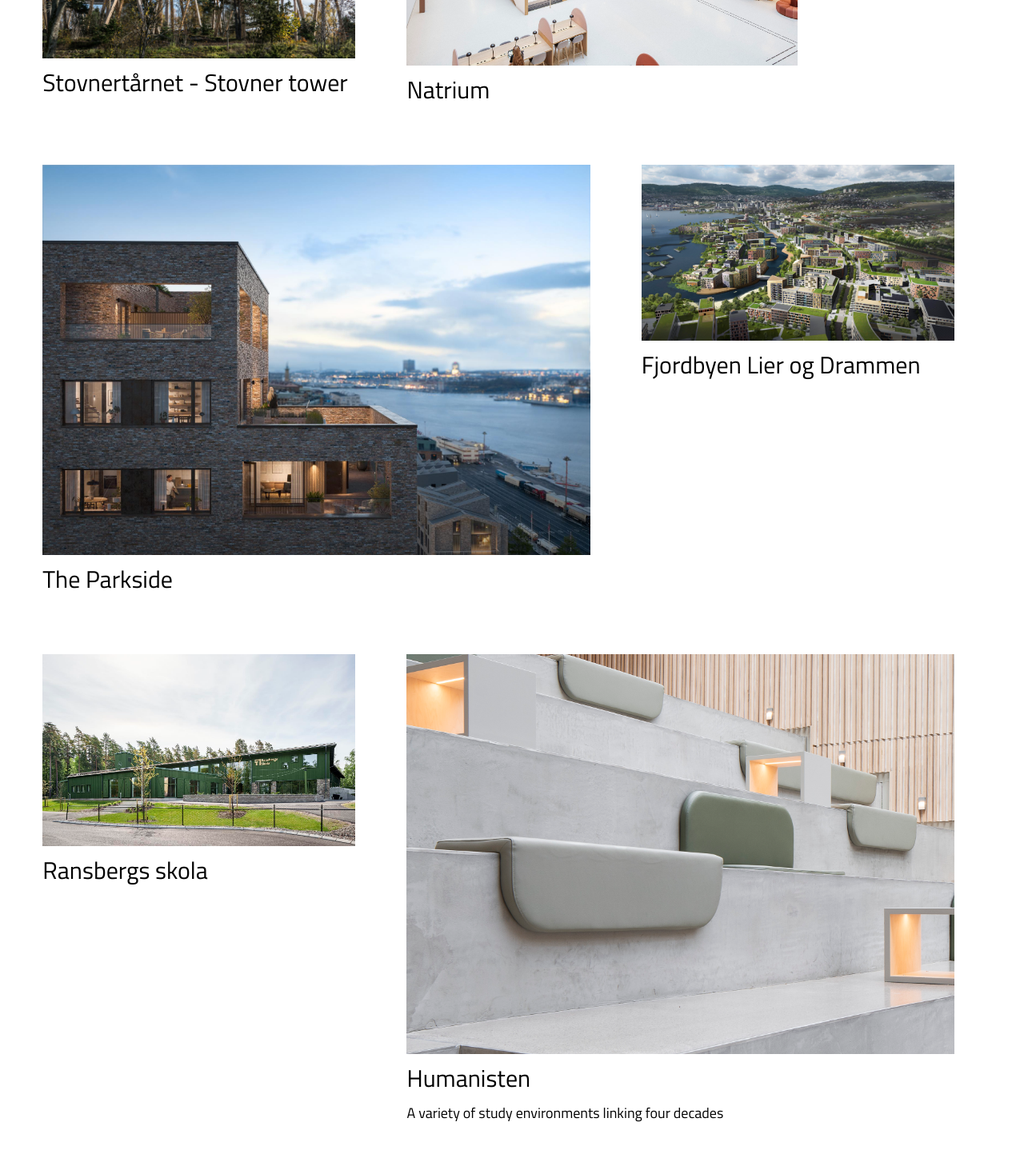
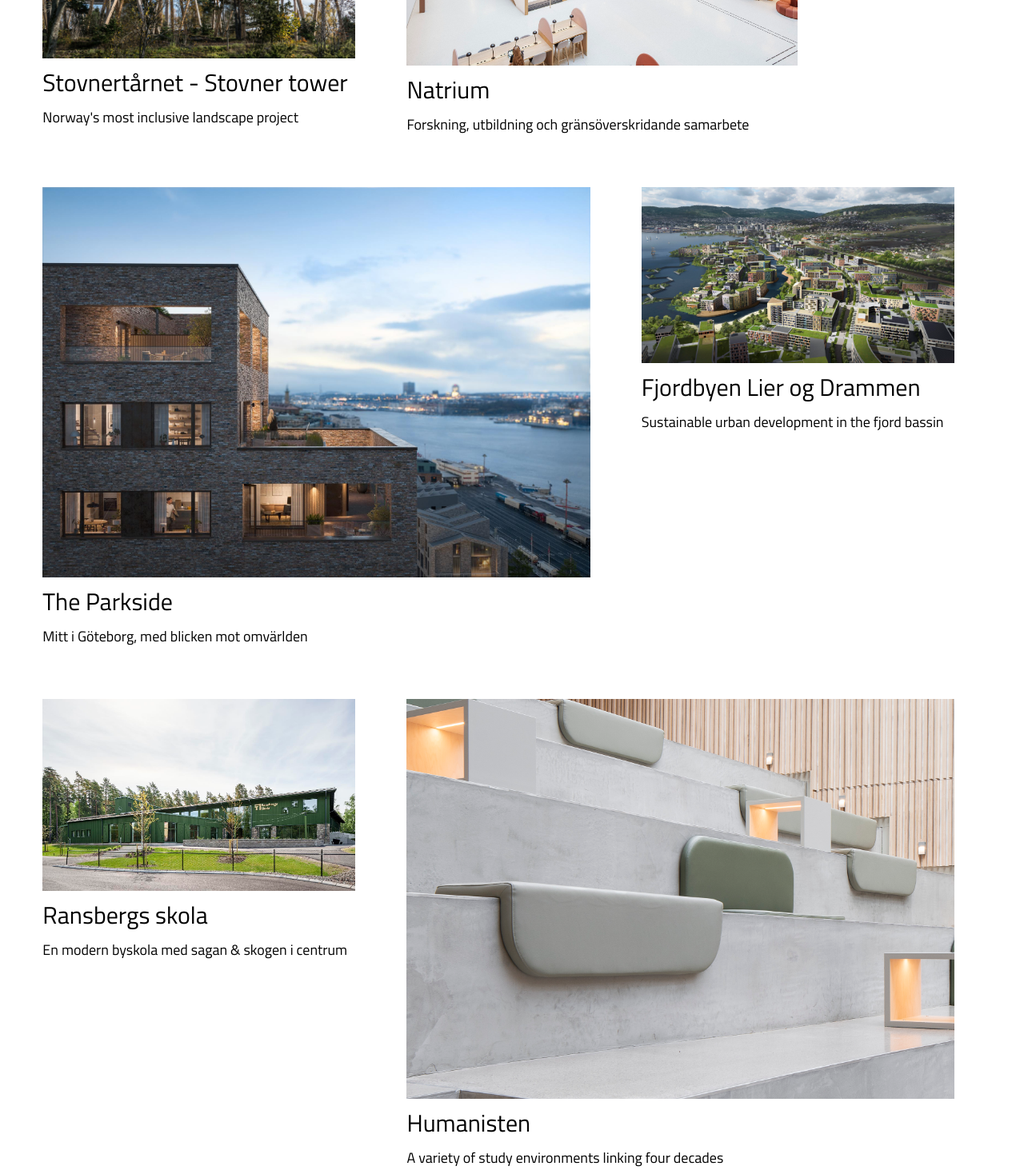
Before and after one commit to farzanehFathi/Link, a React (Create React App) app: page /projects in a window 1280 px wide. Shown: the part 1680-3148 px from the top of the page at 80% size. Built offline with nearby package versions, Linux system fonts and the light colour scheme; data requests are answered from the project's data file.

Commit message:
FilterFuctions Added

```diff
--- a/data/db.json
+++ b/data/db.json
@@ -63,6 +63,7 @@
     {
       "id": 5,
       "title": "Stovnertårnet - Stovner tower",
+      "tagline": "Norway's most inclusive landscape project",
       "city": "Oslo",
       "country": "Norway",
       "client": "Oslo kommune, Bymiljøetaten",
@@ -77,6 +78,7 @@
     {
       "id": 6,
       "title": "Natrium",
+      "tagline": "Forskning, utbildning och gränsöverskridande samarbete",
       "city": "Göteborg",
       "country": "Sweden",
       "client": "Göteborgs universitet",
@@ -91,6 +93,7 @@
     {
       "id": 7,
       "title": "The Parkside",
+      "tagline": "Mitt i Göteborg, med blicken mot omvärlden",
       "city": "Göteborg",
       "country": "Sweden",
       "client": "Riksbyggen, Elof Hansson Fastigheter",
@@ -105,6 +108,7 @@
     {
       "id": 8,
       "title": "Fjordbyen Lier og Drammen",
+      "tagline": "Sustainable urban development in the fjord bassin",
       "city": "Lier & Drammen",
       "country": "Norway",
       "client": "Eidos Eiendomsutvikling AS",
@@ -119,6 +123,7 @@
     {
       "id": 9,
       "title": "Ransbergs skola",
+      "tagline": "En modern byskola med sagan & skogen i centrum",
       "city": "Tibro",
       "country": "Sweden",
       "client": "Ransbergs kommun",
@@ -148,6 +153,7 @@
     {
       "id": 11,
       "title": "Danish Center for Particle Therapy",
+      "tagline": "A story of precision",
       "city": "Aarhus",
       "country": "Denmark",
       "client": "Region Midtjylland",
--- a/package.json
+++ b/package.json
@@ -9,11 +9,13 @@
     "@testing-library/jest-dom": "^5.17.0",
     "@testing-library/react": "^13.4.0",
     "@testing-library/user-event": "^13.5.0",
+    "framer-motion": "^11.3.2",
     "hamburger-react": "^2.5.1",
     "react": "^18.3.1",
     "react-dom": "^18.3.1",
     "react-router-dom": "^6.23.1",
     "react-scripts": "5.0.1",
+    "serialize-query-params": "^2.0.2",
     "web-vitals": "^2.1.4"
   },
   "scripts": {
--- a/src/components/Admin/MultiChoiceData.js
+++ b/src/components/Admin/MultiChoiceData.js
@@ -21,7 +21,7 @@ const MultiChoiceData = ({ title, options, isOpen }) => {
       </div>
       <div
         className={`pb-4 px-4 text-lg bg-branding3 text-white absolute top-0 left-0 right-0 z-50 transition-opacity ease-in-out duration-100 ${
-          open ? "visible" : "hidden"
+          open ? "h-full" : "h-0"
         } `}
       >
         <div
--- a/src/components/Projects/FilterForm.js
+++ b/src/components/Projects/FilterForm.js
@@ -1,12 +1,31 @@
-import { useState } from "react";
+import { useEffect, useState, useRef } from "react";
+import { motion, AnimatePresence } from "framer-motion";
+import { useSearchParams } from "react-router-dom";
+
 // import { Link } from "react-router-dom";
 import { FontAwesomeIcon } from "@fortawesome/react-fontawesome";
 import { faChevronDown, faChevronUp } from "@fortawesome/free-solid-svg-icons";
 
-const FilterForm = ({ title, options, isOpen }) => {
+const FilterForm = ({ title, options, isOpen, setFilter }) => {
   const [open, setOpen] = useState(isOpen);
+  const [pageUrl, setPageUrl] = useSearchParams();
+
+  const formRef = useRef();
+
+  useEffect(() => {
+    const handleClickOutside = (e) => {
+      if (formRef.current && !formRef.current.contains(e.target)) {
+        setOpen(false);
+      }
+    };
+    document.addEventListener("mousedown", handleClickOutside);
+    return () => {
+      document.removeEventListener("mousedown", handleClickOutside);
+    };
+  }, []);
+
   return (
-    <div>
+    <div ref={formRef}>
       <div
         type="button"
         onClick={() => {
@@ -22,10 +41,15 @@ const FilterForm = ({ title, options, isOpen }) => {
           className="font-Inter  pt-2 text-sm group-hover:-translate-x-4 transform transition-transform duration-300"
         />
       </div>
-      <div
-        className={`pb-4  px-4 text-lg bg-branding2 absolute top-0 left-0 right-0 z-50 transition-opacity ease-in-out duration-100 ${
-          open ? "opacity-100" : "opacity-0"
-        } `}
+
+      <AnimatePresence initial={true}>
+        {open && (
+          <motion.div
+            className={`py-4  px-4 text-lg bg-branding2 absolute top-0 left-0 right-0 z-50 transition-opacity ease-in-out duration-100`}
+            key="modal"
+            initial={{ opacity: 0 }}
+            animate={{ opacity: 1 }}
+            exit={{ opacity: 0 }}
           >
             <div
               type="button"
@@ -41,11 +65,20 @@ const FilterForm = ({ title, options, isOpen }) => {
               />
             </div>
             {options.map((option) => (
-          <div className="hover-effect" key={option}>
+              <div
+                className="hover-effect"
+                key={option}
+                onClick={() => {
+                  setFilter(option);
+                  setOpen(false);
+                }}
+              >
                 {option}
               </div>
             ))}
-      </div>
+          </motion.div>
+        )}
+      </AnimatePresence>
     </div>
   );
 };
--- a/src/pages/Projects.js
+++ b/src/pages/Projects.js
@@ -1,13 +1,48 @@
+import { useState } from "react";
 import { Link, useLoaderData } from "react-router-dom";
 
 import FilterForm from "../components/Projects/FilterForm";
 import ImgContainer from "../components/ImgContainer";
+
+const imageWidths = [
+  "w-11/12 md:w-6/12",
+  "w-11/12 md:w-4/12",
+  "w-11/12 md:w-3/12",
+  "w-11/12 md:w-6/12",
+  "w-11/12 md:w-4/12",
+  "w-11/12 md:w-5/12",
+  "w-11/12 md:w-7/12",
+  "w-11/12 md:w-4/12",
+  "w-11/12 md:w-4/12",
+  "w-11/12 md:w-7/12",
+  "w-11/12 md:w-4/12",
+  "w-11/12 md:w-4/12",
+];
 
 const Projects = () => {
   const titleMY = "my-1 md:my-3";
   const imgMaxHeight = "500px";
 
   const projects = useLoaderData();
+
+  const [serviceFilter, setServiceFilter] = useState("All");
+  const [sectorFilter, setSectorFilter] = useState("All");
+  const [searchQuery, setSearchQuery] = useState("");
+
+  const filteredProjects = projects.filter((project) => {
+    const matchesService =
+      serviceFilter === "All"
+        ? project
+        : project.services.includes(serviceFilter);
+    const matchesSector =
+      sectorFilter === "All" ? project : project.sectors.includes(sectorFilter);
+
+    const matchesSearch = project.title
+      .toLowerCase()
+      .includes(searchQuery.toLowerCase());
+
+    return matchesService && matchesSector && matchesSearch;
+  });
 
   return (
     <div className="w-11/12 max-w-1800px mx-auto text-2xl">
@@ -25,7 +60,7 @@ const Projects = () => {
          "
         >
           <FilterForm
-            title="Services"
+            title={serviceFilter !== "All" ? serviceFilter : "Services"}
             isOpen={false}
             options={[
               "All",
@@ -35,11 +70,12 @@ const Projects = () => {
               "Sustainability",
               "Transformation",
             ]}
+            setFilter={setServiceFilter}
           />
         </div>
         <div className="group w-5/12 lg:w-4/12 relative border-b border-gray-500">
           <FilterForm
-            title="Sectors"
+            title={sectorFilter !== "All" ? sectorFilter : "Sectors"}
             isOpen={false}
             options={[
               "All",
@@ -51,12 +87,15 @@ const Projects = () => {
               "Residential",
               "Urban Development",
             ]}
+            setFilter={setSectorFilter}
           />
         </div>
         <div className="w-full lg:w-4/12 flex justify-between border-b border-gray-500">
           <input
             type="search"
             placeholder="Search by project title"
+            value={searchQuery}
+            onChange={(e) => setSearchQuery(e.target.value)}
             className="block h-full grow text-black placeholder-black focus:outline-none "
           />
           <i class="fa-solid fa-magnifying-glass text-lg pt-1"></i>
@@ -65,135 +104,19 @@ const Projects = () => {
 
       <div className="flex flex-wrap text-2xl lg:text-3xl">
         <div className="w-full flex flex-wrap justify-start gap-16 align-top pb-0 md:pb-20">
-          <ImgContainer
-            width={"w-11/12 md:w-6/12"}
-            url={"#"}
-            img={projects[0].image}
-            imgMaxHeight={imgMaxHeight}
-            alt={projects[0].title}
-            title={projects[0].title}
-            titleMY={titleMY}
-            tagline={projects[0].tagline}
-          />
-
-          <ImgContainer
-            width={"w-11/12 md:w-4/12"}
-            url={"#"}
-            img={projects[1].image}
-            imgMaxHeight={imgMaxHeight}
-            alt={projects[1].title}
-            title={projects[1].title}
-            titleMY={titleMY}
-            tagline={projects[1].tagline}
-          />
-
-          <ImgContainer
-            width={"w-11/12 md:w-3/12"}
-            url={"#"}
-            img={projects[2].image}
-            imgMaxHeight={imgMaxHeight}
-            alt={projects[2].title}
-            title={projects[2].title}
-            titleMY={titleMY}
-            tagline={projects[2].tagline}
-          />
-          <ImgContainer
-            width={"w-11/12 md:w-6/12"}
-            url={"#"}
-            img={projects[3].image}
-            imgMaxHeight={imgMaxHeight}
-            alt={projects[3].title}
-            title={projects[3].title}
-            titleMY={titleMY}
-            tagline={projects[3].tagline}
-          />
-
-          <ImgContainer
-            width={"w-11/12 md:w-4/12"}
-            url={"#"}
-            img={projects[4].image}
-            imgMaxHeight={imgMaxHeight}
-            alt={projects[4].title}
-            title={projects[4].title}
-            titleMY={titleMY}
-            tagline={projects[4].tagline}
-          />
-          <ImgContainer
-            width={"w-11/12 md:w-5/12"}
-            url={"#"}
-            img={projects[5].image}
-            imgMaxHeight={imgMaxHeight}
-            alt={projects[5].title}
-            title={projects[5].title}
-            titleMY={titleMY}
-            tagline={projects[5].tagline}
-          />
-
-          <ImgContainer
-            width={"w-11/12 md:w-7/12"}
-            url={"#"}
-            img={projects[6].image}
-            imgMaxHeight={imgMaxHeight}
-            alt={projects[6].title}
-            title={projects[6].title}
-            titleMY={titleMY}
-            tagline={projects[6].tagline}
-          />
-
-          <ImgContainer
-            width={"w-11/12 md:w-4/12"}
-            url={"#"}
-            img={projects[7].image}
-            imgMaxHeight={imgMaxHeight}
-            alt={projects[7].title}
-            title={projects[7].title}
-            titleMY={titleMY}
-            tagline={projects[7].tagline}
-          />
-
-          <ImgContainer
-            width={"w-11/12 md:w-4/12"}
-            url={"#"}
-            img={projects[8].image}
-            imgMaxHeight={imgMaxHeight}
-            alt={projects[8].title}
-            title={projects[8].title}
-            titleMY={titleMY}
-            tagline={projects[8].tagline}
-          />
-
-          <ImgContainer
-            width={"w-11/12 md:w-7/12"}
-            url={"#"}
-            img={projects[9].image}
-            imgMaxHeight={imgMaxHeight}
-            alt={projects[9].title}
-            title={projects[9].title}
-            titleMY={titleMY}
-            tagline={projects[9].tagline}
-          />
-
-          <ImgContainer
-            width={"w-11/12 md:w-4/12"}
-            url={"#"}
-            img={projects[10].image}
-            imgMaxHeight={imgMaxHeight}
-            alt={projects[10].title}
-            title={projects[10].title}
-            titleMY={titleMY}
-            tagline={projects[10].tagline}
-          />
-
-          <ImgContainer
-            width={"w-11/12 md:w-4/12"}
-            url={"#"}
-            img={projects[11].image}
-            imgMaxHeight={imgMaxHeight}
-            alt={projects[11].title}
-            title={projects[11].title}
-            titleMY={titleMY}
-            tagline={projects[11].tagline}
-          />
+          {filteredProjects.length > 0 &&
+            filteredProjects.map((project, index) => (
+              <ImgContainer
+                width={imageWidths[index]}
+                url={"#"}
+                img={project.image}
+                imgMaxHeight={imgMaxHeight}
+                alt={project.title}
+                title={project.title}
+                titleMY={titleMY}
+                tagline={project.tagline}
+              />
+            ))}
         </div>
       </div>
     </div>
```
Also changed, not shown: 1 other file (tests, documents, lock files or other folders). Lines whose indentation alone changed are shown as unchanged.
